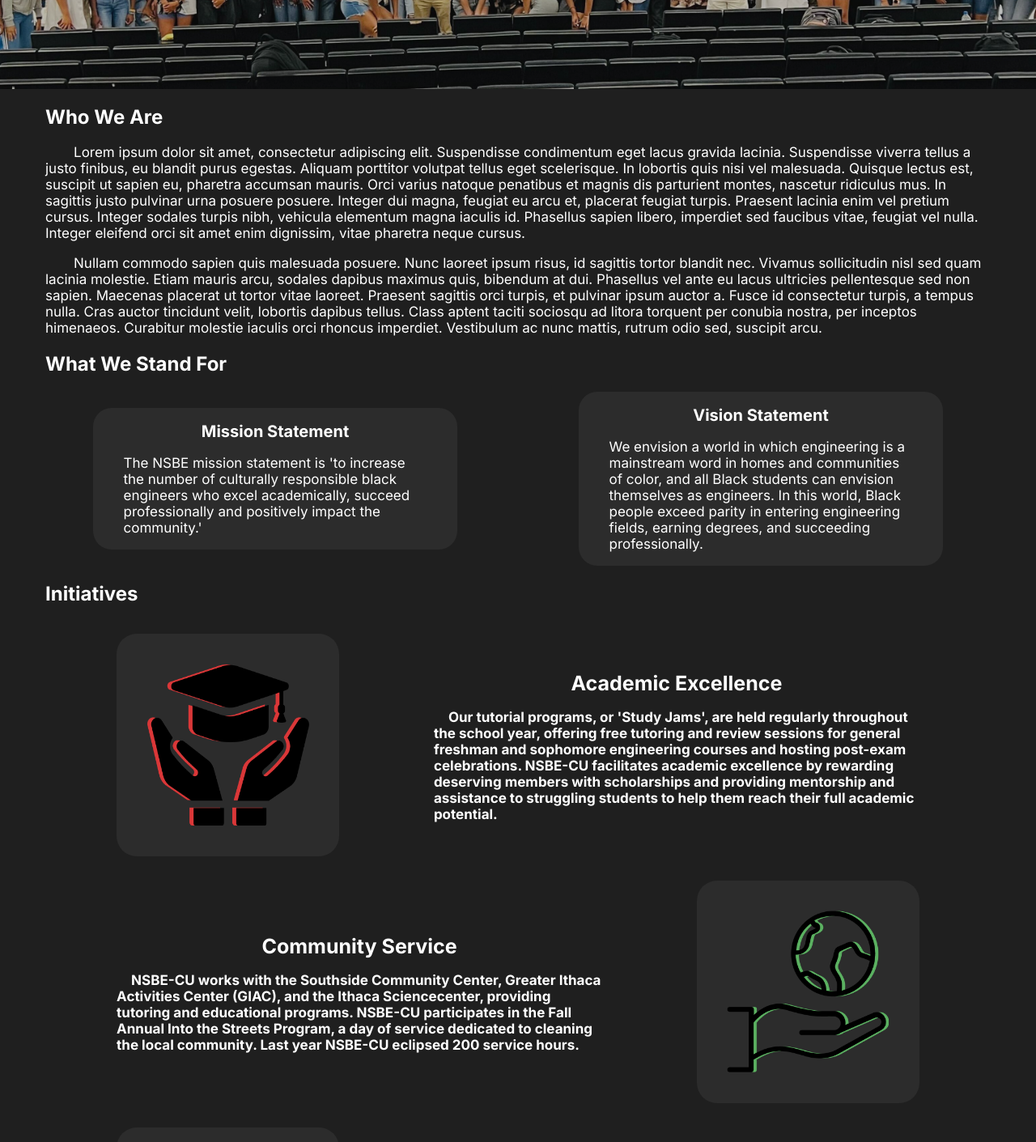
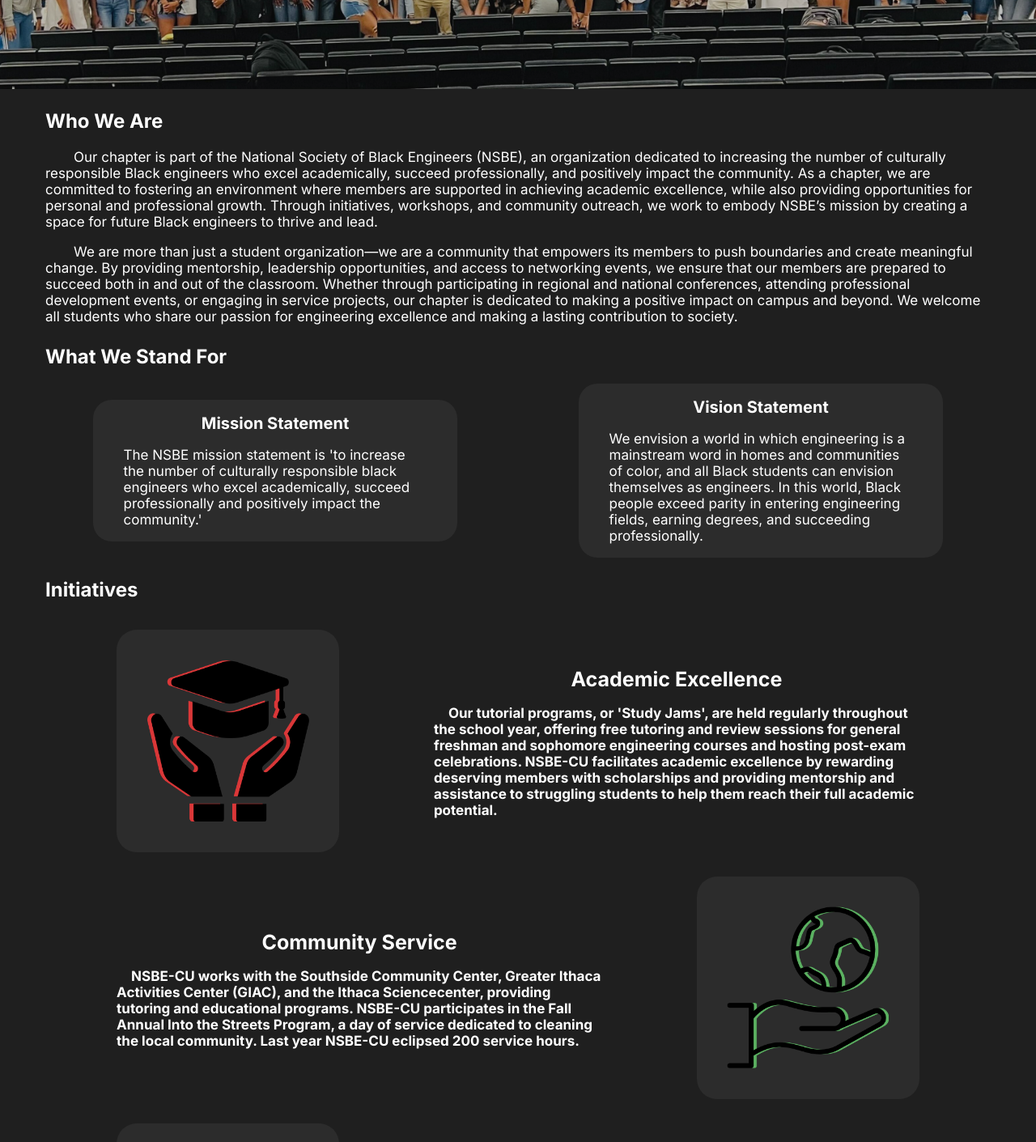
Before and after one commit to nsbecornell/nsbecornell.github.io, a Next.js app in the folder nsbe-website/: page / in a window 1280 px wide. Shown: the part 460-1871 px from the top of the page at 81% size. Built offline with nearby package versions, Linux system fonts and the light colour scheme.

Commit message:
Replace dummy text in 'Who We Are' section with proper text

```diff
--- a/nsbe-website/src/app/page.tsx
+++ b/nsbe-website/src/app/page.tsx
@@ -29,6 +29,10 @@
     textIndent: "3%"
   };
 
+  const boxStyle = {
+    my: 25
+  };
+
   return (
     <main className={styles.main}>
       <Flex direction="column" align="center">
@@ -39,14 +43,14 @@
       </Flex>
 
 
-      <Box as="section" className={styles.introSection}>
+      <Box as="section" className={styles.introSection} sx={boxStyle}>
         <Heading sx={headingStyling}>Who We Are</Heading>
-        <Text sx={textStyle}>Lorem ipsum dolor sit amet, consectetur adipiscing elit. Suspendisse condimentum eget lacus gravida lacinia. Suspendisse viverra tellus a justo finibus, eu blandit purus egestas. Aliquam porttitor volutpat tellus eget scelerisque. In lobortis quis nisi vel malesuada. Quisque lectus est, suscipit ut sapien eu, pharetra accumsan mauris. Orci varius natoque penatibus et magnis dis parturient montes, nascetur ridiculus mus. In sagittis justo pulvinar urna posuere posuere. Integer dui magna, feugiat eu arcu et, placerat feugiat turpis. Praesent lacinia enim vel pretium cursus. Integer sodales turpis nibh, vehicula elementum magna iaculis id. Phasellus sapien libero, imperdiet sed faucibus vitae, feugiat vel nulla. Integer eleifend orci sit amet enim dignissim, vitae pharetra neque cursus.</Text>
-        <Text sx={textStyle}>Nullam commodo sapien quis malesuada posuere. Nunc laoreet ipsum risus, id sagittis tortor blandit nec. Vivamus sollicitudin nisl sed quam lacinia molestie. Etiam mauris arcu, sodales dapibus maximus quis, bibendum at dui. Phasellus vel ante eu lacus ultricies pellentesque sed non sapien. Maecenas placerat ut tortor vitae laoreet. Praesent sagittis orci turpis, et pulvinar ipsum auctor a. Fusce id consectetur turpis, a tempus nulla. Cras auctor tincidunt velit, lobortis dapibus tellus. Class aptent taciti sociosqu ad litora torquent per conubia nostra, per inceptos himenaeos. Curabitur molestie iaculis orci rhoncus imperdiet. Vestibulum ac nunc mattis, rutrum odio sed, suscipit arcu.</Text>
+        <Text sx={textStyle}>Our chapter is part of the National Society of Black Engineers (NSBE), an organization dedicated to increasing the number of culturally responsible Black engineers who excel academically, succeed professionally, and positively impact the community. As a chapter, we are committed to fostering an environment where members are supported in achieving academic excellence, while also providing opportunities for personal and professional growth. Through initiatives, workshops, and community outreach, we work to embody NSBE’s mission by creating a space for future Black engineers to thrive and lead.</Text>
+        <Text sx={textStyle}>We are more than just a student organization—we are a community that empowers its members to push boundaries and create meaningful change. By providing mentorship, leadership opportunities, and access to networking events, we ensure that our members are prepared to succeed both in and out of the classroom. Whether through participating in regional and national conferences, attending professional development events, or engaging in service projects, our chapter is dedicated to making a positive impact on campus and beyond. We welcome all students who share our passion for engineering excellence and making a lasting contribution to society.</Text>
       </Box>
 
 
-      <Box as="section" className={styles.valuesSection}>
+      <Box as="section" className={styles.valuesSection} sx={boxStyle}>
         <Heading sx={headingStyling}>What We Stand For</Heading>
         <Flex direction="column" align="center">
           <HStack spacing={150}>
@@ -63,7 +67,7 @@
       </Box>
 
 
-      <Box as="section">
+      <Box as="section" sx={boxStyle}>
         <Heading sx={headingStyling}>Initiatives</Heading>
         <Flex justify="center" gap="10%">
             <ImageContainer src={AcademicExcellence.src} alt=""/>
```
